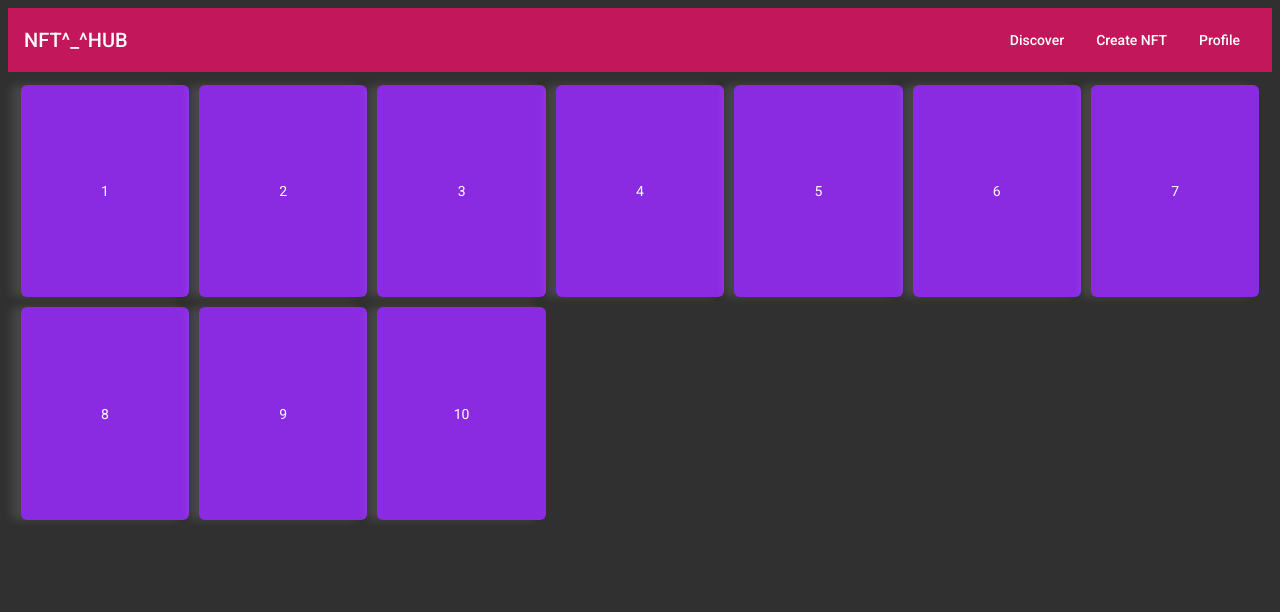
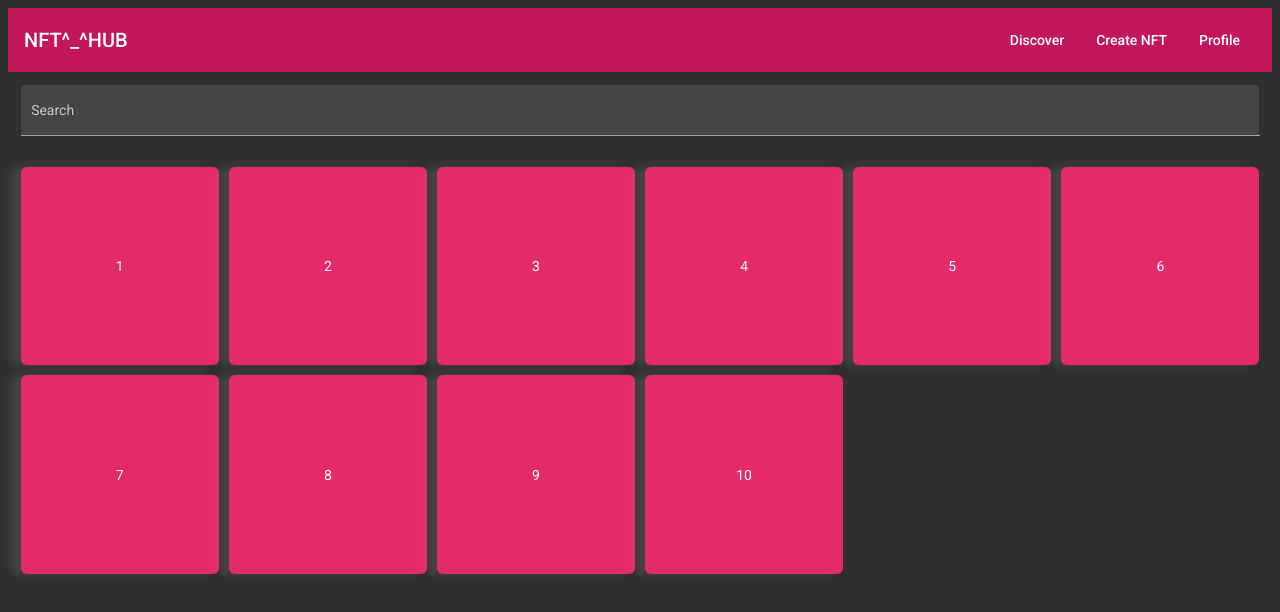
Before and after one commit to Guneet31/vmthub-frontend, an Angular app: page /home in a window 1280 px wide. Shown: the top 612 px of the page. Built offline with nearby package versions, Linux system fonts and the light colour scheme.

Commit message:
changes for home page

```diff
--- a/src/app/homepage-component/homepage-component.component.css
+++ b/src/app/homepage-component/homepage-component.component.css
@@ -1,6 +1,6 @@
 .tiles {
     border-radius: 6px;
-    background-color: blueviolet;
+    background-color: rgb(226, 43, 104);
     box-shadow: rgba(255, 255, 255, 0.109) -10px 0px 10px 0px;
     cursor: pointer;
   }
--- a/src/app/homepage-component/homepage-component.component.html
+++ b/src/app/homepage-component/homepage-component.component.html
@@ -1,4 +1,13 @@
-<mat-grid-list cols="7" rowHeight="4:5" style="margin: 1%;" [gutterSize]="'10px'">
+<!-- First Search Grid -->
+<mat-grid-list cols="1" rowHeight="2:1" style="margin: 1%;text-align: center;" [gutterSize]="'10px'">
+<mat-form-field appearance="fill" style="width: 100%;">
+    <mat-label>Search</mat-label>
+    <input matInput>
+  </mat-form-field>
+  </mat-grid-list>
+<!-- /////// -->
+  <!-- Second-grid| desktop| Add for mobile also -->
+<mat-grid-list cols="6" rowHeight="2:2" style="margin: 1%;" [gutterSize]="'10px'">
     <mat-grid-tile class="tiles">1</mat-grid-tile>
     <mat-grid-tile class="tiles">2</mat-grid-tile>
     <mat-grid-tile class="tiles">3</mat-grid-tile>
@@ -10,3 +19,4 @@
     <mat-grid-tile class="tiles">9</mat-grid-tile>
     <mat-grid-tile class="tiles">10</mat-grid-tile>
   </mat-grid-list>
+<!-- ...... -->
```
Also changed, not shown: src/app/app.module.ts (+6 -1 lines).
